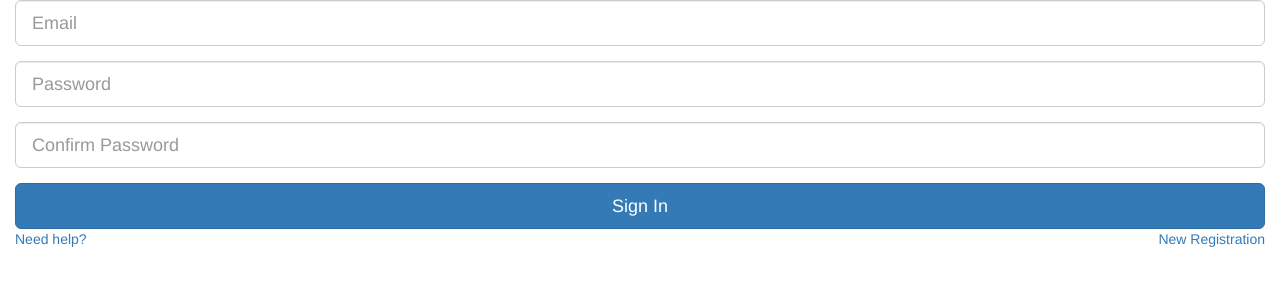
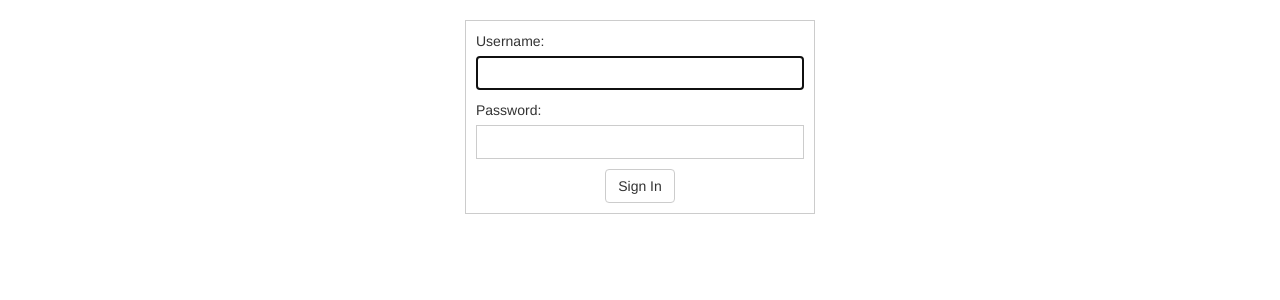
Before and after one commit to DevGuysPy/DjangoBlog, a Django app: page /login/ in a window 1280 px wide. Shown: the top 300 px of the page. Run offline with Django 3.2, Linux system fonts and the light colour scheme; some libraries are stand-ins or nearby versions.

Commit message:
Design changes of login page

```diff
--- /dev/null
+++ b/static/css/login.css
@@ -0,0 +1,26 @@
+#id_username,
+#id_password {
+    display: block;
+    width: 100%;
+    height: 34px;
+    font-size: 14px;
+    line-height: 1.42857;
+    color: #555;
+    background-color: #FFF;
+    background-image: none;
+    border: 1px solid #CCC;
+    border-radius: 0px;
+    margin-bottom: 10px;
+}
+
+.login-form {
+    margin: 20px auto;
+    max-width: 350px;
+    border: 1px solid #ccc;
+    padding: 10px;
+}
+
+
+label {
+    font-weight: normal;
+}
--- a/templates/registration/login.html
+++ b/templates/registration/login.html
@@ -1,29 +1,28 @@
 {% load staticfiles %}
+<!DOCTYPE html>
+<html lang="en">
 
-<!DOCTYPE html>
+<head>
+    <meta charset="UTF-8">
+    <title>Login</title>
+    <link rel="stylesheet" href="{% static 'css/bootstrap.css' %}">
+    <link rel="stylesheet" href="{% static 'css/login.css' %}">
+</head>
 
-<html lang="en">
-<head>
-	<meta charset="UTF-8">
-	<title>Document</title>
-	<link rel="stylesheet" href="{% static 'css/bootstrap.css' %}">
-</head>
 <body>
-	<form class="col-md-12">
-    <div class="form-group">
-        <input type="text" class="form-control input-lg" placeholder="Email">
+    <div class="container">
+        <div class="login-form">
+            <form class="form-signin" method="post" action="{% url 'django.contrib.auth.views.login' %}">
+                {% csrf_token %}
+                    {{ form.username.label_tag }}
+                    {{ form.username }}
+                    {{ form.password.label_tag }}
+                    {{ form.password }}
+                <div class="text-center">
+                    <input type="submit" class="btn btn-default" value="Sign In " />
+                </div>
+            </form>
+        </div>
     </div>
-    <div class="form-group">
-        <input type="password" class="form-control input-lg" placeholder="Password">
-    </div>
-    <div class="form-group">
-        <input type="password" class="form-control input-lg" placeholder="Confirm Password">
-    </div>
-    <div class="form-group">
-        <button class="btn btn-primary btn-lg btn-block">Sign In</button>
-        <span><a href="#">Need help?</a></span>
-        <span class="pull-right"><a href="#">New Registration</a></span>
-    </div>
-</form>
-</body>
+
 </html>
```
